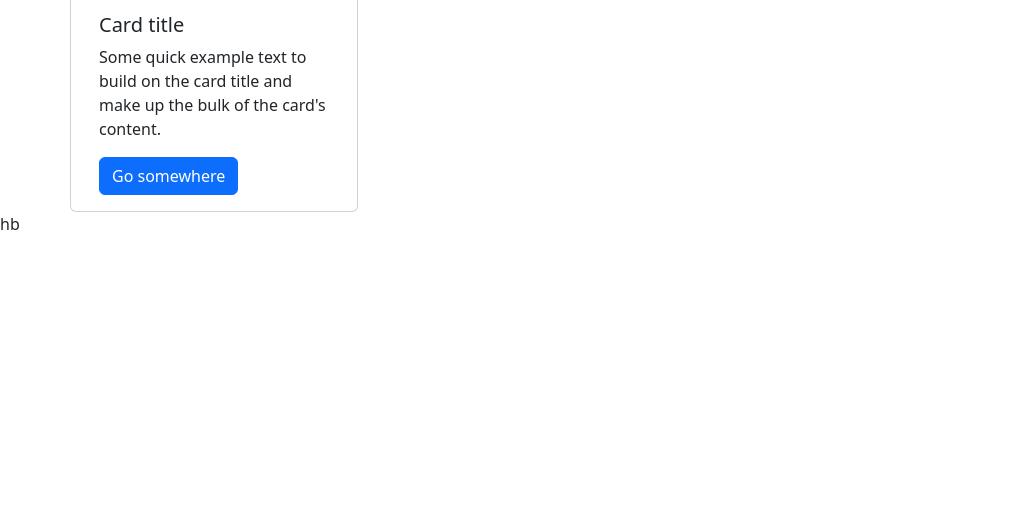
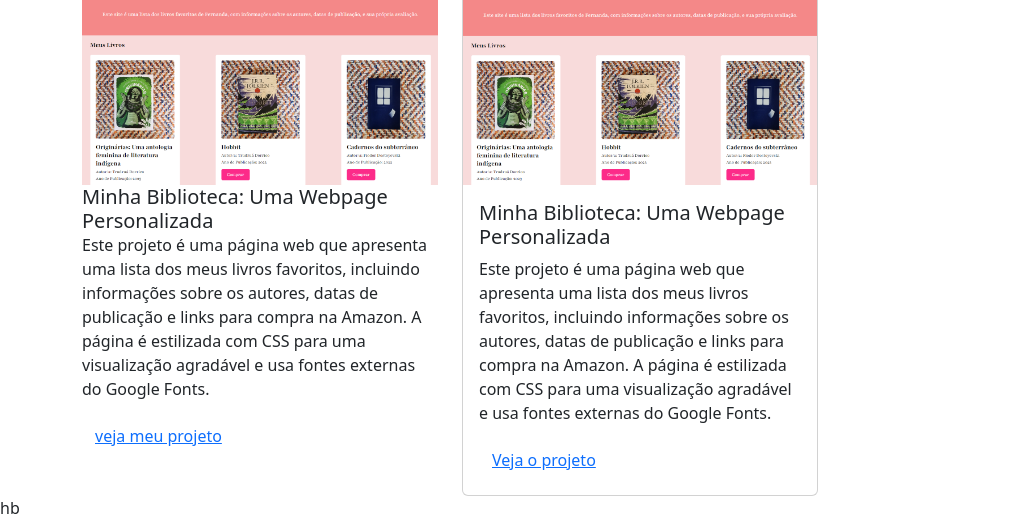
Before and after one commit to jailsonantonello/Portf-lio-Jailso-e-David, a plain HTML site: page index.html in a window 1280 px wide. Shown: the part 447-967 px from the top of the page, without its empty margins (0-1023 px from the left). Before the commit the page ends 800 px from the top, so only its background shows below. Drawn offline with nearby package versions, Linux system fonts and the light colour scheme.

Commit message:
criamos o segundo card

```diff
--- a/index.html
+++ b/index.html
@@ -29,24 +29,41 @@
     <main class="container">
         <h2>MEUS PROJETOS</h2>
         <div class="row">
-            <divclass="col-md-4"
-            <div class="card" style="width: 18rem;">
-                <img src="..." class="card-img-top" alt="..." />
+        <div class="col-md-4"
+            <div class="card">
+                <img src="./img/projeto-1.png" class="card-img-top" alt="imagem do projeto 1" />
                 <div class="card-body">
-                  <h5 class="card-title">Card title</h5>
+                  <h5 class="card-title">Minha Biblioteca: Uma Webpage Personalizada</h5>
                   <p class="card-text">
-                    Some quick example text to build on the card title and make up the bulk of
-                    the card's content.
+                    Este projeto é uma página web que apresenta uma lista dos meus livros
+                    favoritos, incluindo informações sobre os autores, datas de publicação e
+                    links para compra na Amazon. A página é estilizada com CSS para uma
+                    visualização agradável e usa fontes externas do Google Fonts.
                   </p>
-                  <a href="#" class="btn btn-primary">Go somewhere</a>
+                  <button type="button" class="btn btn-link">veja meu projeto</button>
                 </div>
               </div>
-
-    </div>
-</div>
-</main>
-
-
+              <div class="col-md-4">
+                <div class="card">
+                  <img
+                    src="img/projeto-1.png"
+                    class="card-img-top"
+                    alt="Imagem do projeto de biblioteca virtual"
+                  />
+                  <div class="card-body">
+                    <h5 class="card-title">Minha Biblioteca: Uma Webpage Personalizada</h5>
+                    <p class="card-text">
+                      Este projeto é uma página web que apresenta uma lista dos meus livros
+                      favoritos, incluindo informações sobre os autores, datas de publicação e
+                      links para compra na Amazon. A página é estilizada com CSS para uma
+                      visualização agradável e usa fontes externas do Google Fonts.
+                    </p>
+                    <button type="button" class="btn btn-link">Veja o projeto</button>
+                  </div>
+                </div>
+              </div>
+       </div>
+     </main>
     </main>
 </body>
 <script src="https://cdn.jsdelivr.net/npm/bootstrap@5.3.3/dist/js/bootstrap.bundle.min.js"
```
